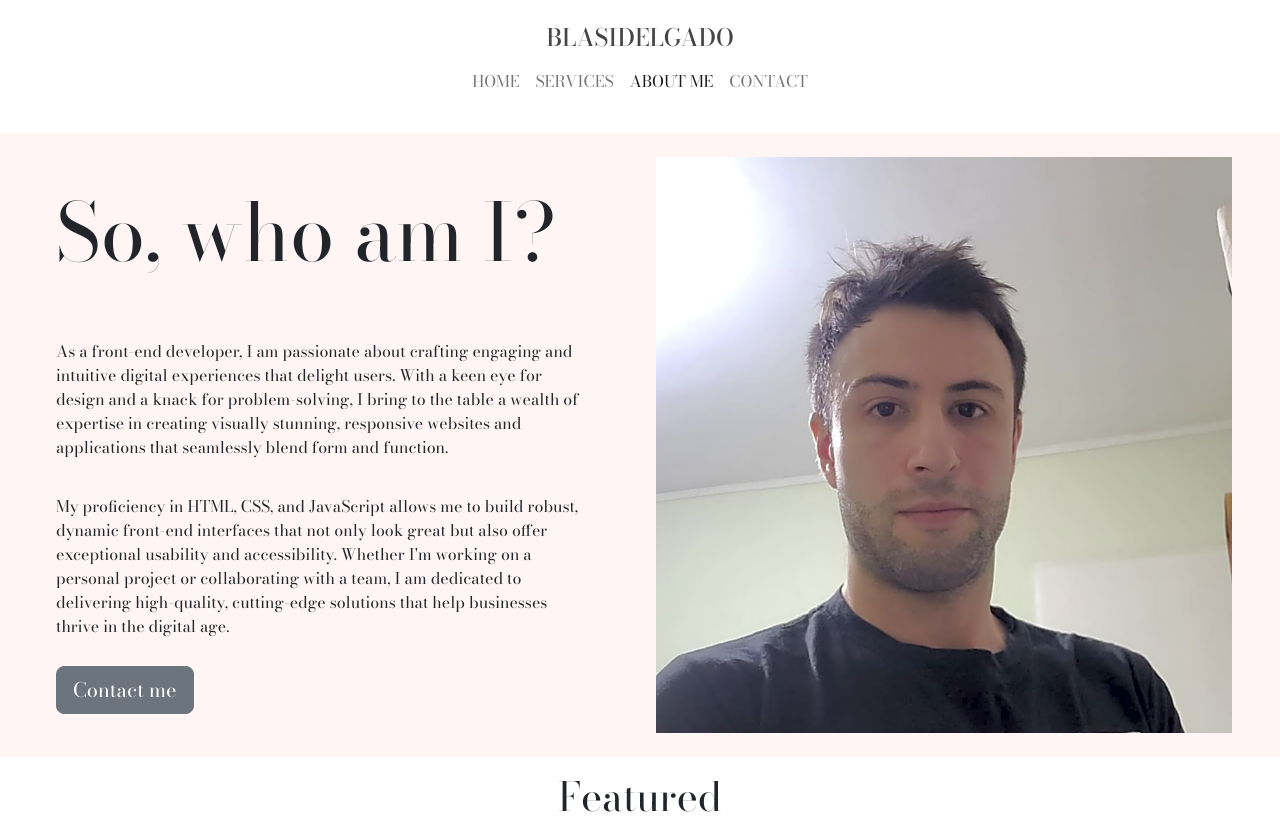
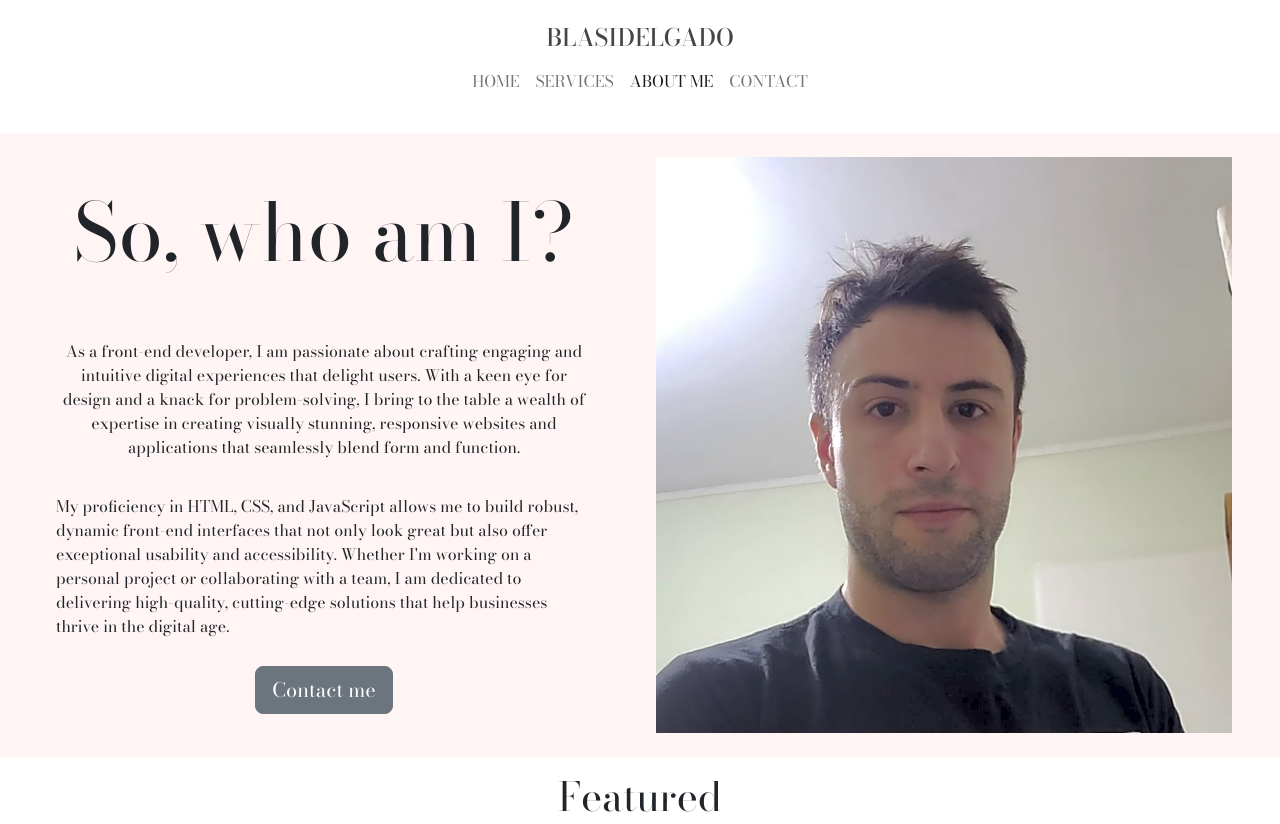
Before and after one commit to Blasidelgado/homepage, a plain HTML site: page about.html in a window 1280 px wide. Shown: the top 824 px of the page. Drawn offline with nearby package versions, Linux system fonts and the light colour scheme.

Commit message:
Fix: services and about text and btn alignment

```diff
--- a/about.html
+++ b/about.html
@@ -53,9 +53,9 @@
       <section id="section-1" class="section container-fluid bg-colored">
         <div class="wrapper">
           <div class="row justify-content-evenly">
-            <div class="col-lg-6 text-col p-double d-flex flex-column justify-content-evenly">
-              <h2 class="display-1 mb-4 mt-2 lg-my-0" tabindex="0">So, who am I?</h2>
-              <p class="my-4 lg-my-0" tabindex="0">
+            <div class="col-lg-6 text-col p-double d-flex flex-column justify-content-evenly align-items-center">
+              <h2 class="display-1 mb-4 mt-2 lg-my-0 text-center" tabindex="0">So, who am I?</h2>
+              <p class="my-4 lg-my-0 text-center" tabindex="0">
                 As a front-end developer, I am passionate about crafting engaging and intuitive digital experiences that delight users.
                 With a keen eye for design and a knack for problem-solving, I bring to the table a wealth of expertise in creating visually stunning, responsive websites and applications that seamlessly blend form and function.
               </p>
```
Also changed, not shown: services.html (+3 -3 lines).
